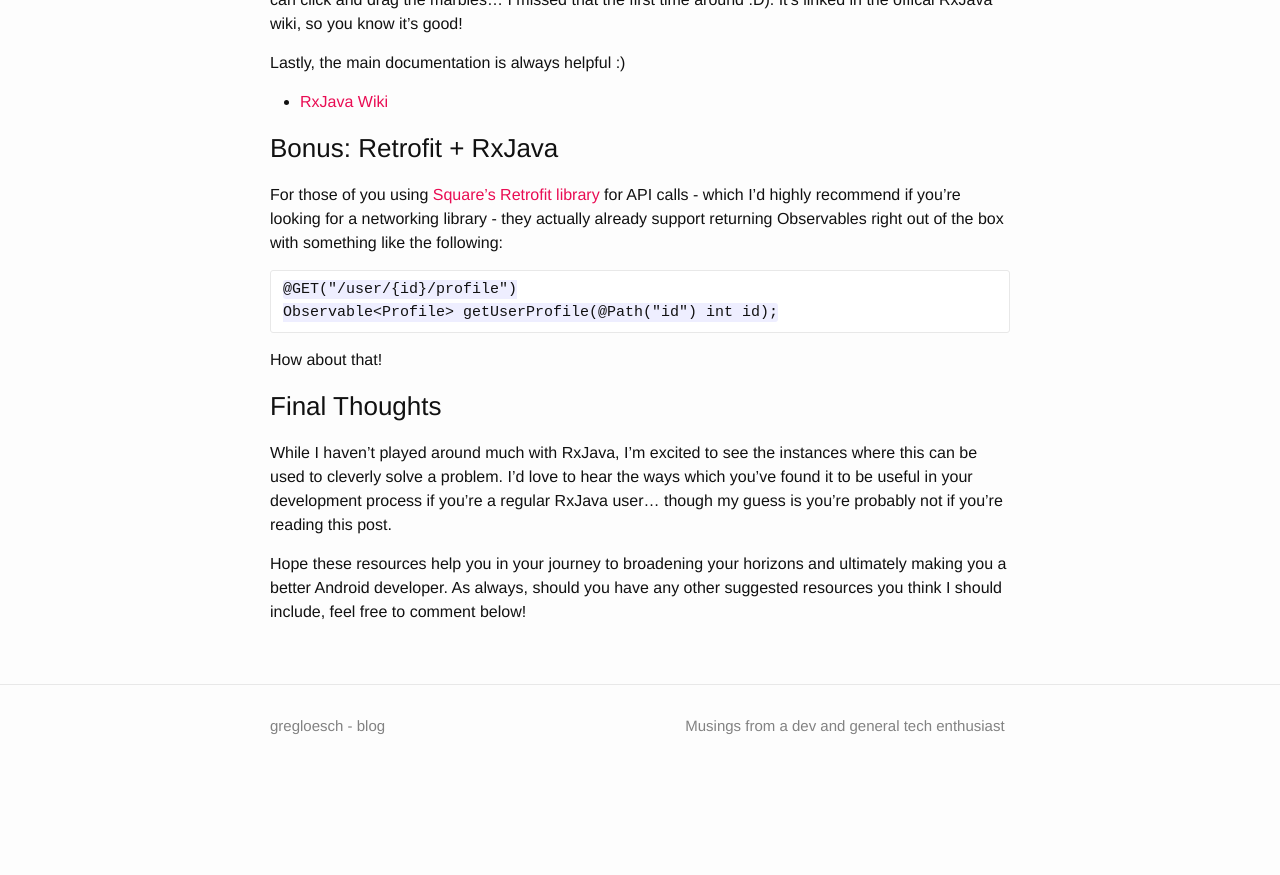
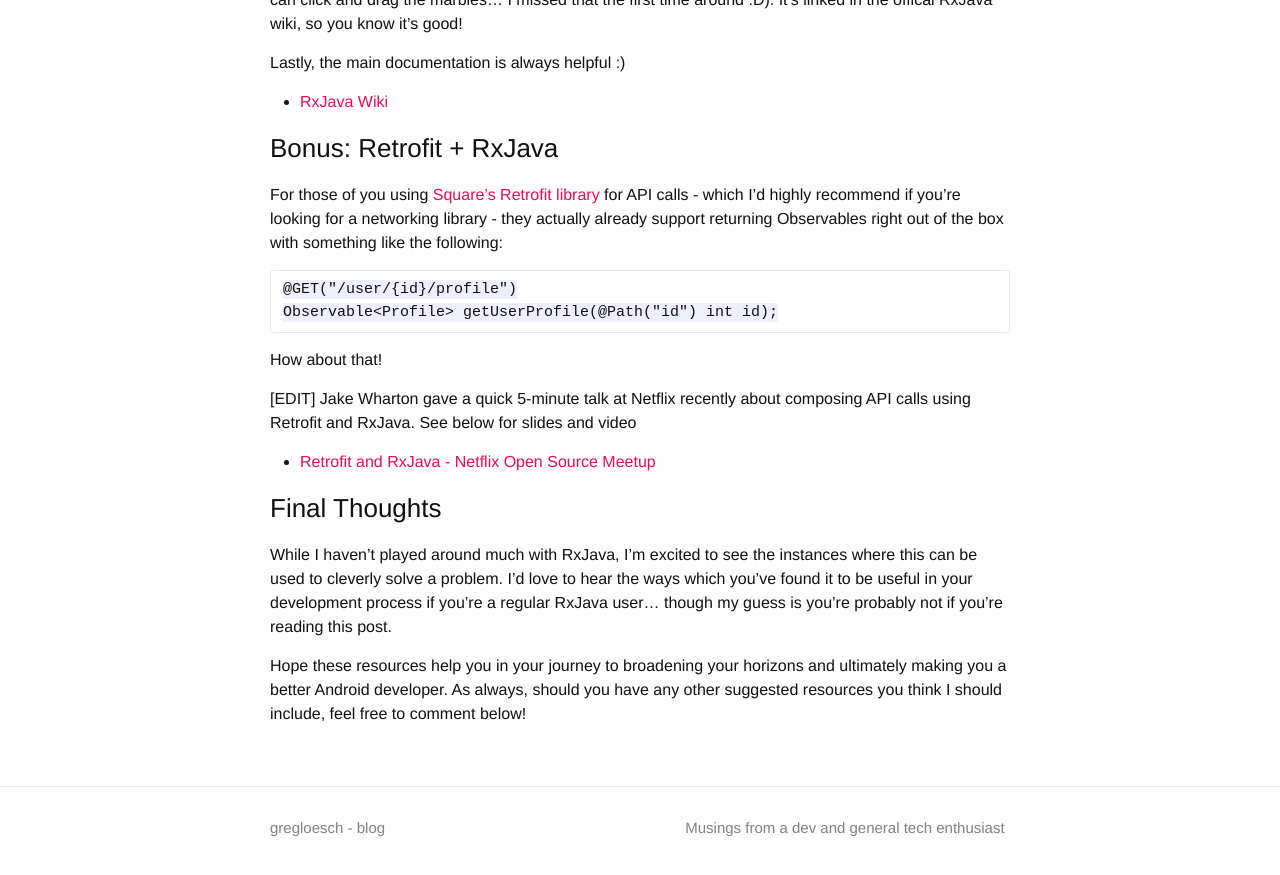
Before and after one commit to loeschg/loeschg.github.io, a Jekyll site: the page built from _posts/2014-10-20-resources-for-learning-rxjava-android.markdown, in a window 1280 px wide and 900 px high, scrolled down 1421 px. Shown: the top 875 px of the window. Built offline with Jekyll 4.4.1, drawn with Linux system fonts in a browser that asks for light colours; nearby versions of some CDN libraries; comment, search, counter and statistics services are not loaded; before the commit the page ends 2219 px from its top, so only the background shows below that.

Commit message:
add link to lightning talk

```diff
--- a/_posts/2014-10-20-resources-for-learning-rxjava-android.markdown
+++ b/_posts/2014-10-20-resources-for-learning-rxjava-android.markdown
@@ -60,6 +60,10 @@ For those of you using [Square's Retrofit library](http://square.github.io/retro
 
 How about that!
 
+[EDIT] Jake Wharton gave a quick 5-minute talk at Netflix recently about composing API calls using Retrofit and RxJava. See below for slides and video
+
+* [Retrofit and RxJava - Netflix Open Source Meetup](https://speakerdeck.com/jakewharton/2014-1)
+
 ### Final Thoughts
 
 While I haven't played around much with RxJava, I'm excited to see the instances where this can be used to cleverly solve a problem. I'd love to hear the ways which you've found it to be useful in your development process if you're a regular RxJava user... though my guess is you're probably not if you're reading this post.
```
